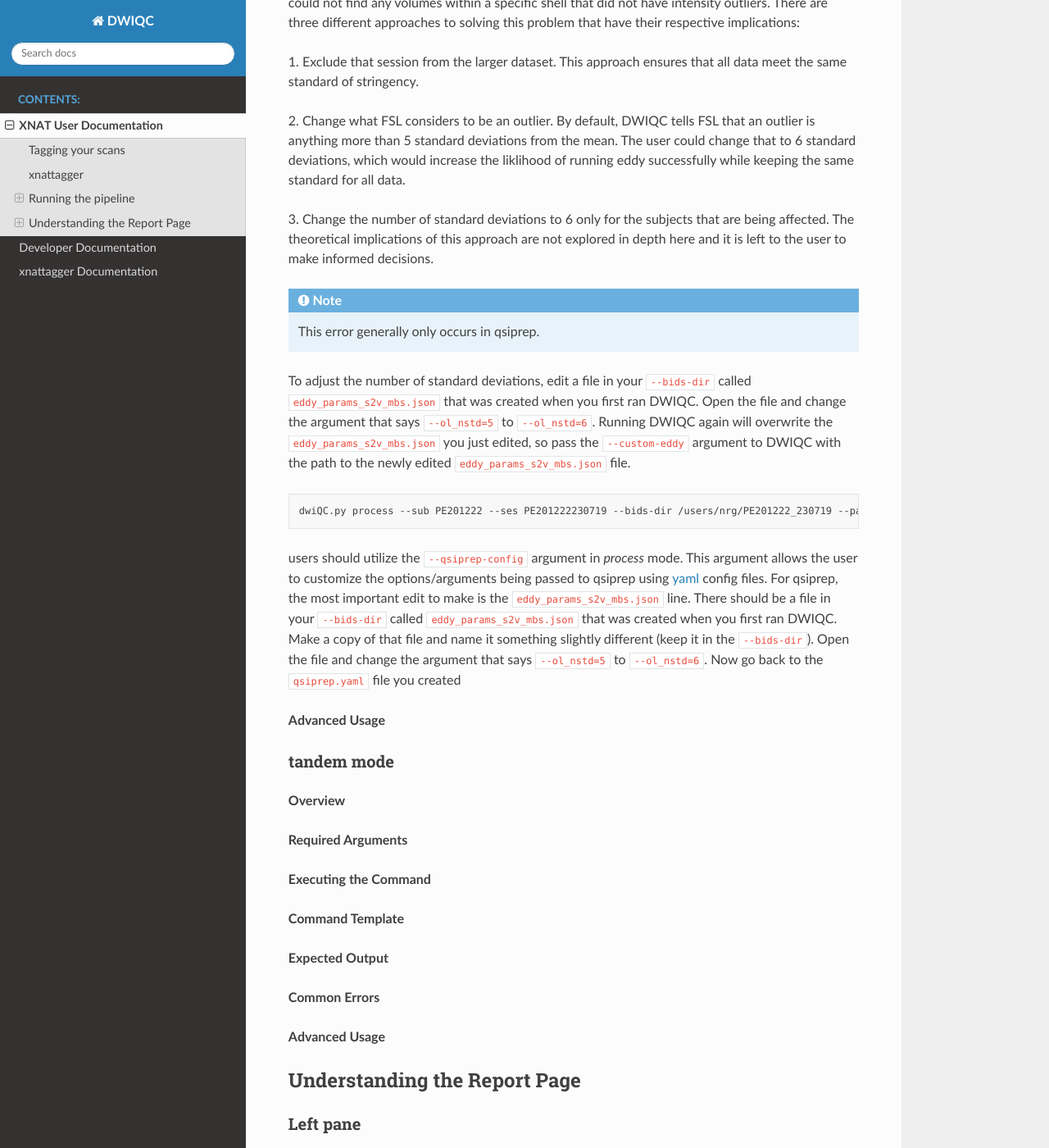
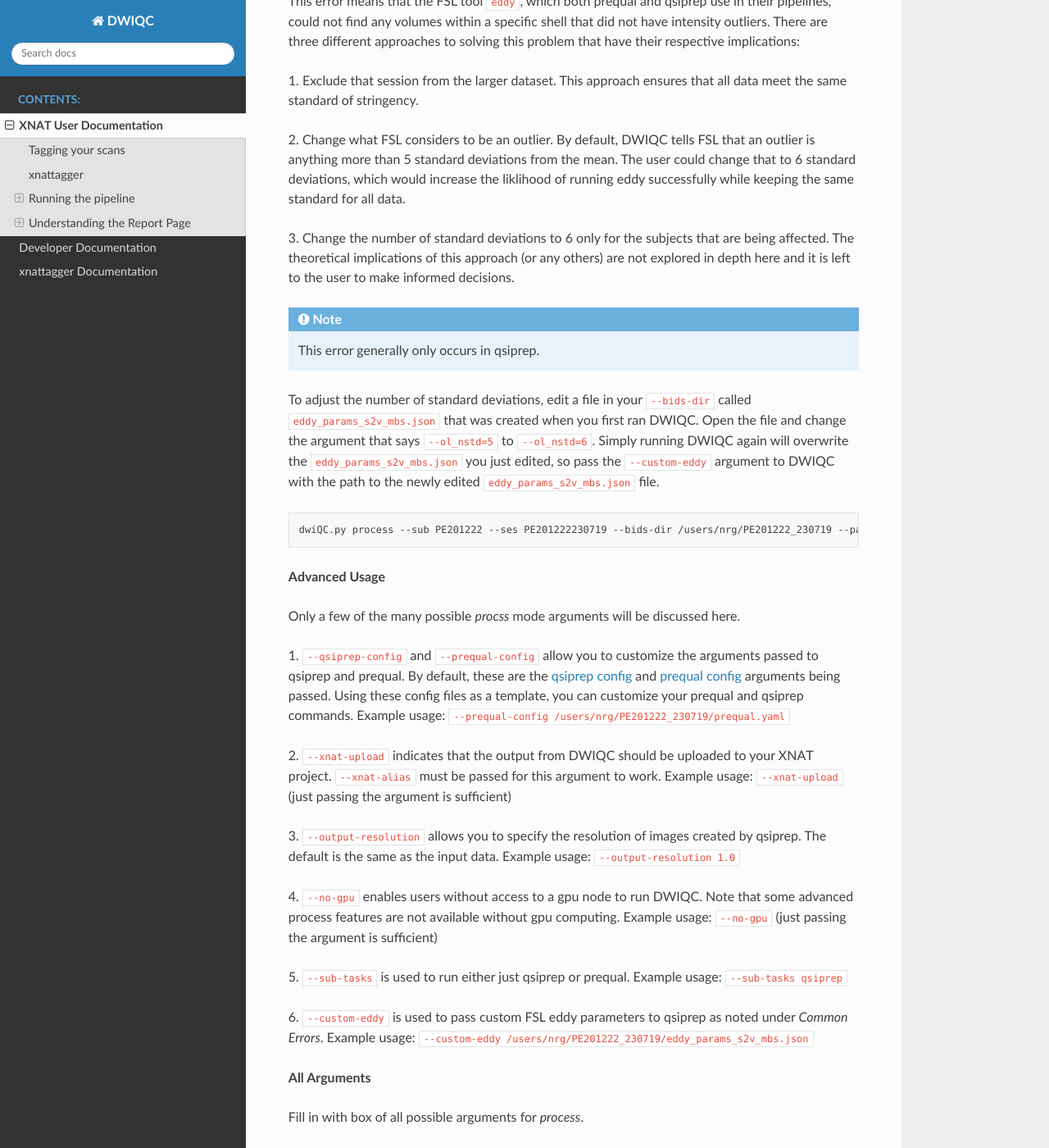
Before and after one commit to harvard-nrg/dwiqc, a Sphinx documentation site: the page built from docs/source/xnat.rst, in a window 1280 px wide and 1400 px high, scrolled down 8058 px. Shown: the whole window at 82% size. Built offline with Sphinx 7.4.7 and the Read the Docs theme 2.0.0, drawn with Linux system fonts in a browser that asks for light colours; some of the changed text lies outside the part shown.

Commit message:
finished Advanced Arguments section for process mode

```diff
--- a/docs/source/xnat.rst
+++ b/docs/source/xnat.rst
@@ -122,11 +122,13 @@
 
 **Advanced Usage**
 
-There are a few *get* mode optional arguments that are worth noting. By default, *get* mode will run `xnattagger <xnattagger.html>`_ on the provided MR Session. If you'd like to turn off that functionality, simply pass the ``--no-tagger`` argument.
+There are a few *get* mode optional arguments that are worth noting.
 
-Related to xnattagger is the `--xnat-config` argument. This argument refers to a config file found `here <https://github.com/harvard-nrg/dwiqc/blob/main/dwiqc/config/dwiqc.yaml>`_ which DWIQC uses to find the appropriately tagged scans in your XNAT project. The config file, written in the yaml format, uses regular expressions (regex) to find the desired scans. The expressions used in the default config file follow the convention depicted `above <#tagging-your-scans>`_. If your scans are tagged using a different convention, create a yaml file similar in structure to the example given here and pass it to ``--xnat-config`` in *get* mode.
+| 1. By default, *get* mode will run `xnattagger <xnattagger.html>`_ on the provided MR Session. If you'd like to turn off that functionality, simply pass the ``--no-tagger`` argument.
 
-If you would like to see what data will be downloaded from XNAT without actually downloading it, pass the ``--dry-run`` argument. You will also have to specify an output json file: ``-o test.json``. That json file will contain metadata about the scans *get* mode would download. This can be useful for testing.
+| 2. Related to xnattagger is the `--xnat-config` argument. This argument refers to a config file found `here <https://github.com/harvard-nrg/dwiqc/blob/main/dwiqc/config/dwiqc.yaml>`_ which DWIQC uses to find the appropriately tagged scans in your XNAT project. The config file, written in the yaml format, uses regular expressions (regex) to find the desired scans. The expressions used in the default config file follow the convention depicted `above <#tagging-your-scans>`_. If your scans are tagged using a different convention, create a yaml file similar in structure to the example given here and pass it to ``--xnat-config`` in *get* mode.
+
+| 3. If you would like to see what data will be downloaded from XNAT without actually downloading it, pass the ``--dry-run`` argument. You will also have to specify an output json file: ``-o test.json``. That json file will contain metadata about the scans *get* mode would download. This can be useful for testing.
 
 **All Arguments**
 
@@ -213,26 +215,36 @@
 
 | 2. Change what FSL considers to be an outlier. By default, DWIQC tells FSL that an outlier is anything more than 5 standard deviations from the mean. The user could change that to 6 standard deviations, which would increase the liklihood of running eddy successfully while keeping the same standard for all data.
 
-| 3. Change the number of standard deviations to 6 only for the subjects that are being affected. The theoretical implications of this approach are not explored in depth here and it is left to the user to make informed decisions.
+| 3. Change the number of standard deviations to 6 only for the subjects that are being affected. The theoretical implications of this approach (or any others) are not explored in depth here and it is left to the user to make informed decisions.
 
 .. note::
     This error generally only occurs in qsiprep.
 
-To adjust the number of standard deviations, edit a file in your ``--bids-dir`` called ``eddy_params_s2v_mbs.json`` that was created when you first ran DWIQC. Open the file and change the argument that says ``--ol_nstd=5`` to ``--ol_nstd=6``. Running DWIQC again will overwrite the ``eddy_params_s2v_mbs.json`` you just edited, so pass the ``--custom-eddy`` argument to DWIQC with the path to the newly edited ``eddy_params_s2v_mbs.json`` file.
+To adjust the number of standard deviations, edit a file in your ``--bids-dir`` called ``eddy_params_s2v_mbs.json`` that was created when you first ran DWIQC. Open the file and change the argument that says ``--ol_nstd=5`` to ``--ol_nstd=6``. Simply running DWIQC again will overwrite the ``eddy_params_s2v_mbs.json`` you just edited, so pass the ``--custom-eddy`` argument to DWIQC with the path to the newly edited ``eddy_params_s2v_mbs.json`` file.
 
 .. code-block:: shell
 
     dwiQC.py process --sub PE201222 --ses PE201222230719 --bids-dir /users/nrg/PE201222_230719 --partition fasse_gpu --fs-license /home/apps/freesurfer/license.txt --xnat-alias ssbc --custom-eddy /users/nrg/PE201222_230719/eddy_params_s2v_mbs.json
 
-
-
-users should utilize the ``--qsiprep-config`` argument in *process* mode. This argument allows the user to customize the options/arguments being passed to qsiprep using `yaml <https://www.youtube.com/watch?v=9BGWtTahGnw>`_ config files. For qsiprep, the most important edit to make is the ``eddy_params_s2v_mbs.json`` line. There should be a file in your ``--bids-dir`` called ``eddy_params_s2v_mbs.json`` that was created when you first ran DWIQC. Make a copy of that file and name it something slightly different (keep it in the ``--bids-dir``). Open the file and change the argument that says ``--ol_nstd=5`` to ``--ol_nstd=6``. Now go back to the ``qsiprep.yaml`` file you created
-
 **Advanced Usage**
 
+Only a few of the many possible *procss* mode arguments will be discussed here.
 
+| 1. ``--qsiprep-config`` and ``--prequal-config`` allow you to customize the arguments passed to qsiprep and prequal. By default, these are the `qsiprep config <https://github.com/harvard-nrg/dwiqc/blob/main/dwiqc/config/qsiprep.yaml>`_ and `prequal config <https://github.com/harvard-nrg/dwiqc/blob/main/dwiqc/config/prequal.yaml>`_ arguments being passed. Using these config files as a template, you can customize your prequal and qsiprep commands. Example usage: ``--prequal-config /users/nrg/PE201222_230719/prequal.yaml``
 
+| 2. ``--xnat-upload`` indicates that the output from DWIQC should be uploaded to your XNAT project. ``--xnat-alias`` must be passed for this argument to work. Example usage: ``--xnat-upload`` (just passing the argument is sufficient)
 
+| 3. ``--output-resolution`` allows you to specify the resolution of images created by qsiprep. The default is the same as the input data. Example usage: ``--output-resolution 1.0``
+
+| 4. ``--no-gpu`` enables users without access to a gpu node to run DWIQC. Note that some advanced process features are not available without gpu computing. Example usage: ``--no-gpu`` (just passing the argument is sufficient)
+
+| 5. ``--sub-tasks`` is used to run either just qsiprep or prequal. Example usage: ``--sub-tasks qsiprep``
+
+| 6. ``--custom-eddy`` is used to pass custom FSL eddy parameters to qsiprep as noted under *Common Errors*. Example usage: ``--custom-eddy /users/nrg/PE201222_230719/eddy_params_s2v_mbs.json``
+
+**All Arguments**
+
+Fill in with box of all possible arguments for *process*.
 
 tandem mode
 ^^^^^^^^^^^
```
